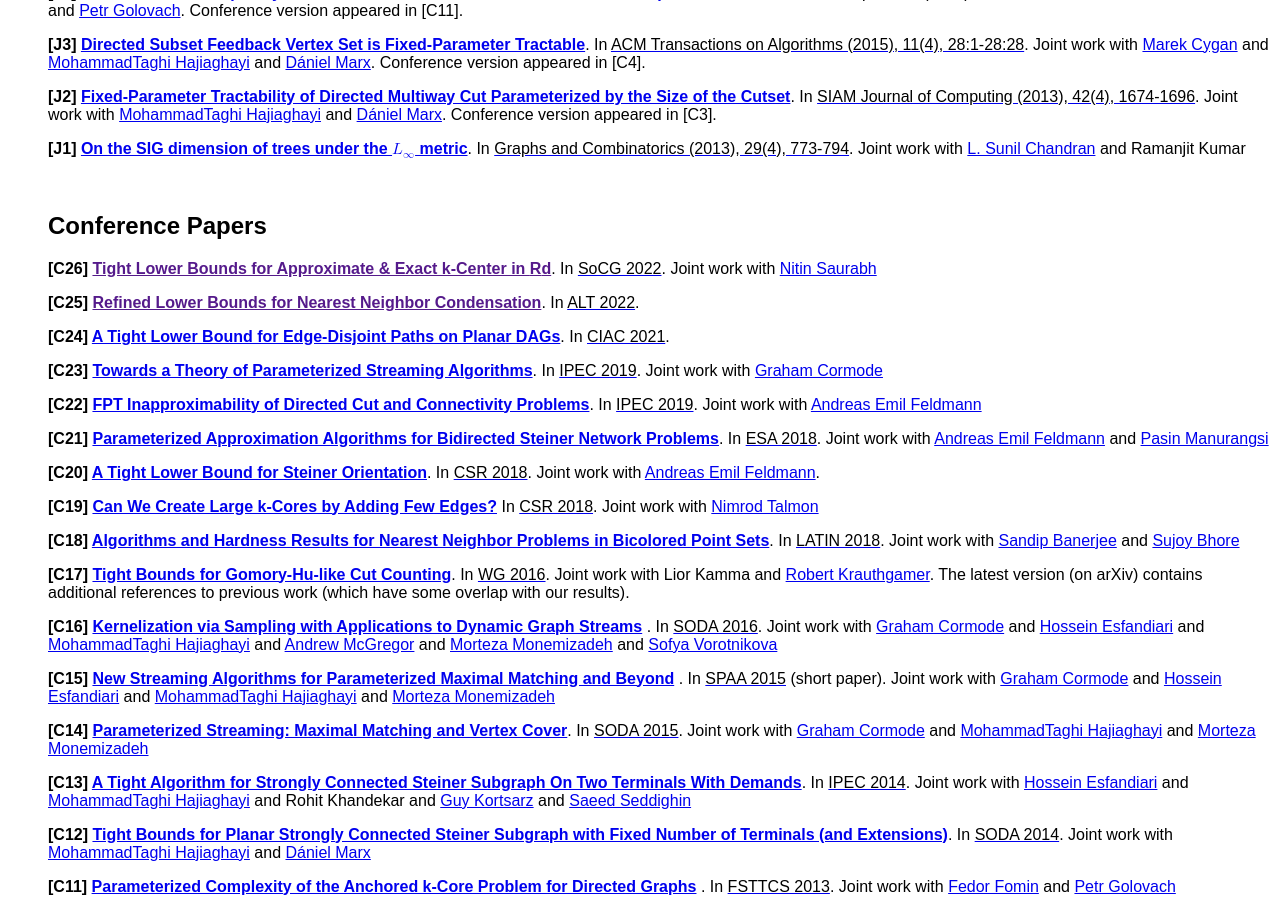
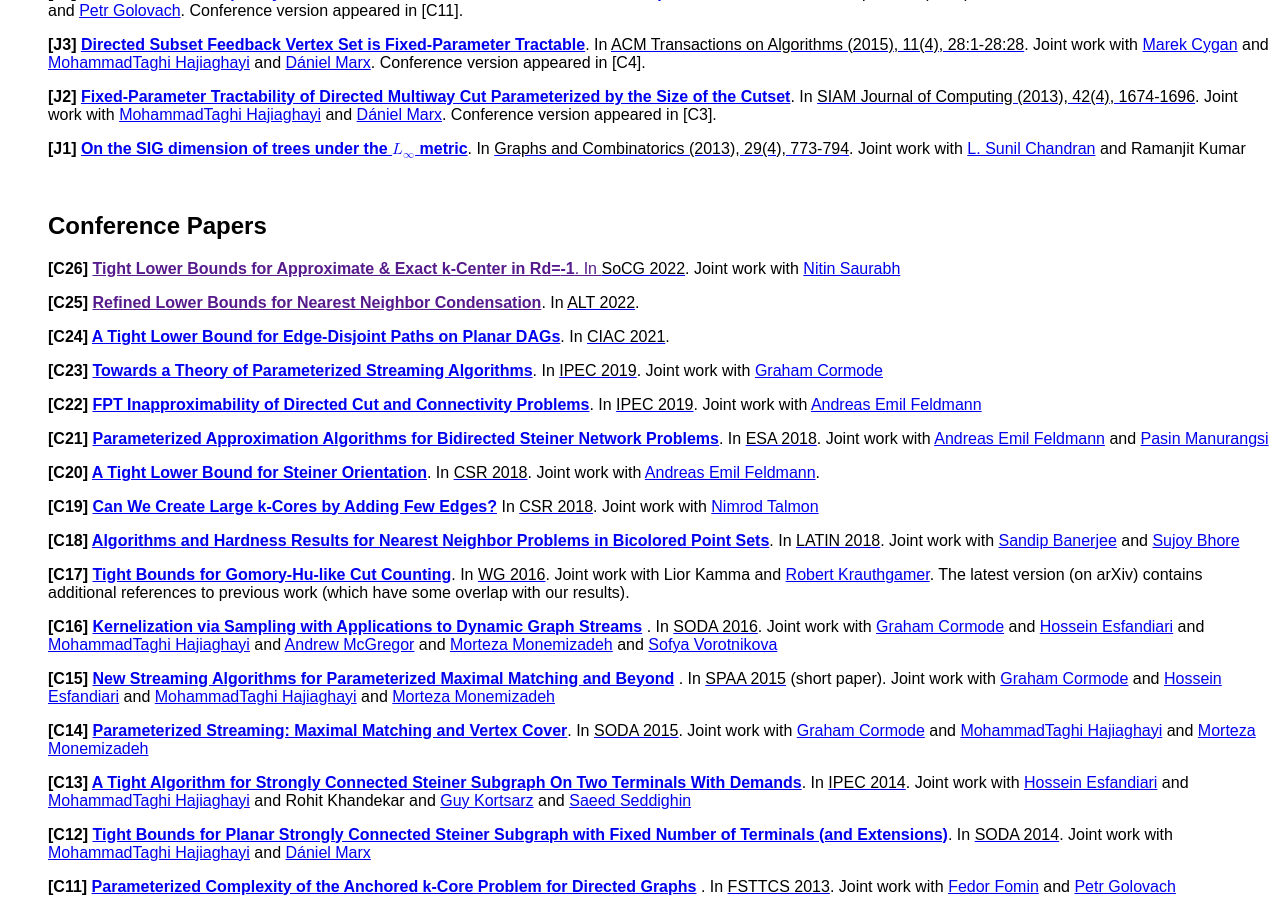
Before and after one commit to rajeshchitnis/rajeshchitnis.github.io, a Jekyll site: the page publications.html, which Jekyll copies as it is, in a window 1280 px wide and 900 px high, scrolled down 686 px. Built offline with Jekyll 4.4.1, drawn with Linux system fonts in a browser that asks for light colours.

Commit message:
Update publications.html

```diff
--- a/publications.html
+++ b/publications.html
@@ -171,7 +171,7 @@
 
 <h2>Conference Papers</h2>
 
-<p class="p7"><font color = "black"><b>[C26] <a href=""> Tight Lower Bounds for Approximate & Exact k-Center in <msup><mi mathvariant="double-struck">R</mi><mn>d</mn></msup></a></b>. In <a href="https://www.inf.fu-berlin.de/inst/ag-ti/socg22/socg.html"><FONT COLOR=black>SoCG 2022</a>. Joint work with <a href="https://nitinsau.github.io/">Nitin Saurabh</a></p>
+<p class="p7"><font color = "black"><b>[C26] <a href=""> Tight Lower Bounds for Approximate & Exact k-Center in <mrow><msup><mi>R</mi><mn>d</mn></msup><mo>=</mo><mn>-1</mn></mrow</a></b>. In <a href="https://www.inf.fu-berlin.de/inst/ag-ti/socg22/socg.html"><FONT COLOR=black>SoCG 2022</a>. Joint work with <a href="https://nitinsau.github.io/">Nitin Saurabh</a></p>
 <p class="p3"></p>
 
 <p class="p7"><font color = "black"><b>[C25] <a href=""> Refined Lower Bounds for Nearest Neighbor Condensation</a></b>. In <a href="http://algorithmiclearningtheory.org/alt2022/"><FONT COLOR=black>ALT 2022</a>. </p>
```
